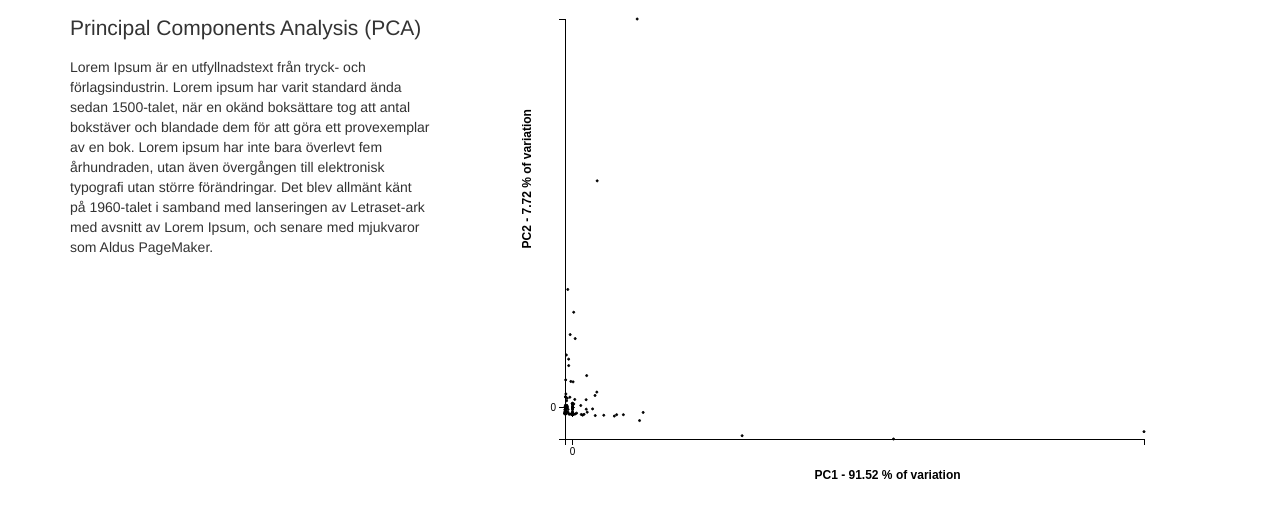
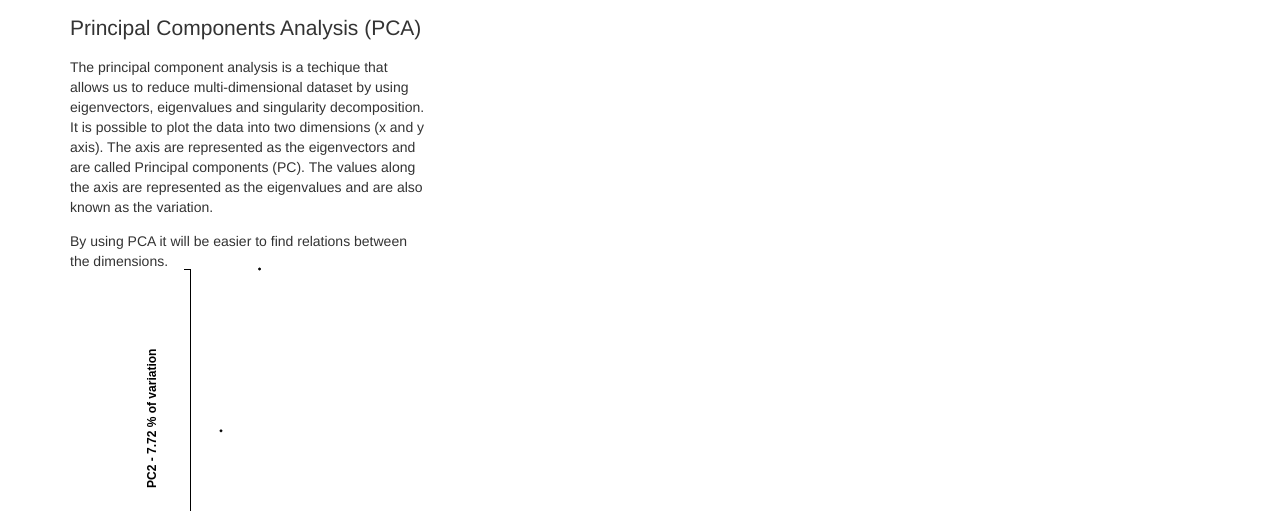
Before and after one commit to TobyPalmer/infovisproj, a PHP site: page /pca.php in a window 1280 px wide. Shown: the part 51-562 px from the top of the page. Before the commit the page ends 530 px from the top, so only its background shows below. Run offline with PHP 8.4, Linux system fonts and the light colour scheme; some libraries are stand-ins or nearby versions.

Commit message:
text in pca.php

```diff
--- a/pca.php
+++ b/pca.php
@@ -44,13 +44,12 @@
                     <div id="menu" class="col-md-4 col-sm-4 col-xs-4">
                         <div id="pcaText">
                         <h2>Principal Components Analysis (PCA)</h2>
-                            <p>Lorem Ipsum är en utfyllnadstext från tryck- och förlagsindustrin.
-                                Lorem ipsum har varit standard ända sedan 1500-talet, när en okänd
-                                boksättare tog att antal bokstäver och blandade dem för att göra ett
-                                provexemplar av en bok. Lorem ipsum har inte bara överlevt fem århundraden,
-                                utan även övergången till elektronisk typografi utan större förändringar.
-                                Det blev allmänt känt på 1960-talet i samband med lanseringen av Letraset-ark
-                                med avsnitt av Lorem Ipsum, och senare med mjukvaror som Aldus PageMaker.</p>
+                            <p>The principal component analysis is a techique that allows us to reduce multi-dimensional dataset by using eigenvectors, eigenvalues
+                            and singularity decomposition. It is possible to plot the data into two dimensions (x and y axis). The axis are
+                            represented as the eigenvectors and are called Principal components (PC). The values along the axis are represented
+                            as the eigenvalues and are also known as the variation.</p>
+                            <p>By using PCA it will be easier to find relations between the dimensions.</p>
+                        </div>
                         </div>
                     </div>
 
```
